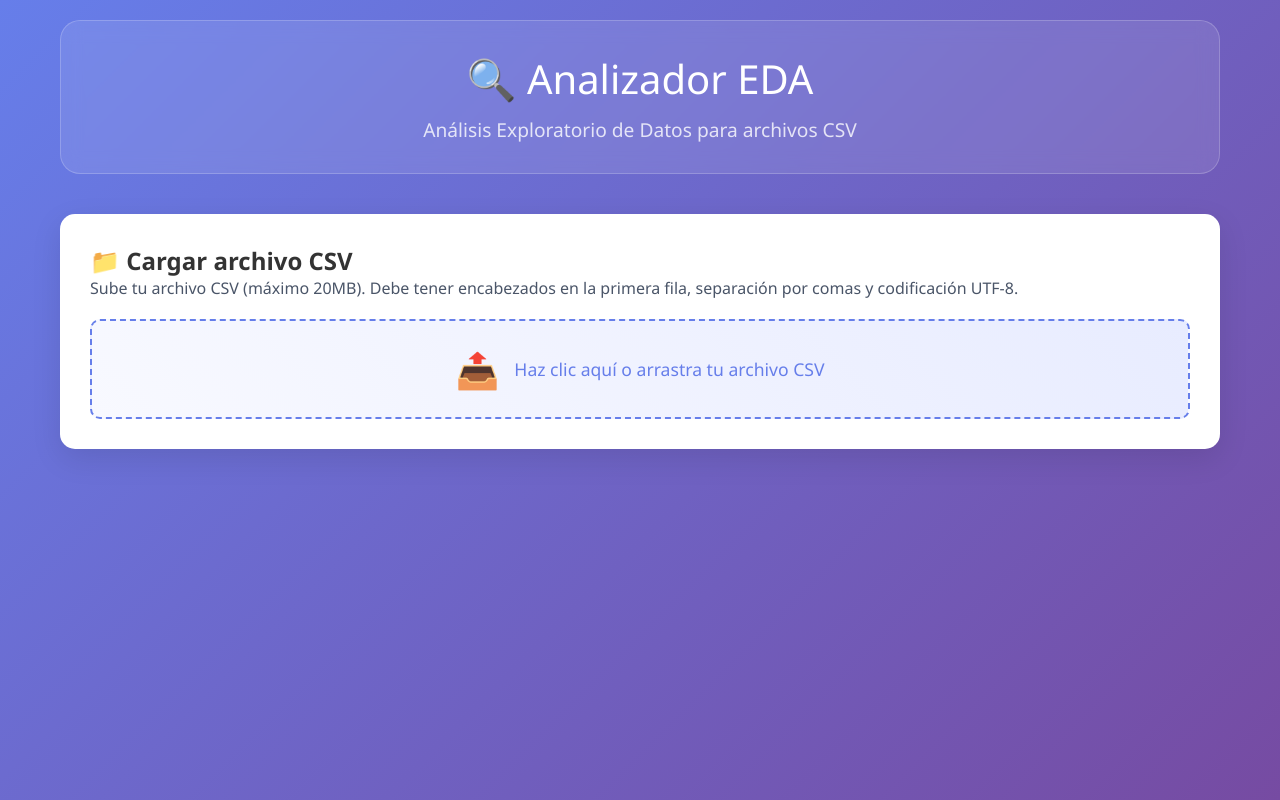
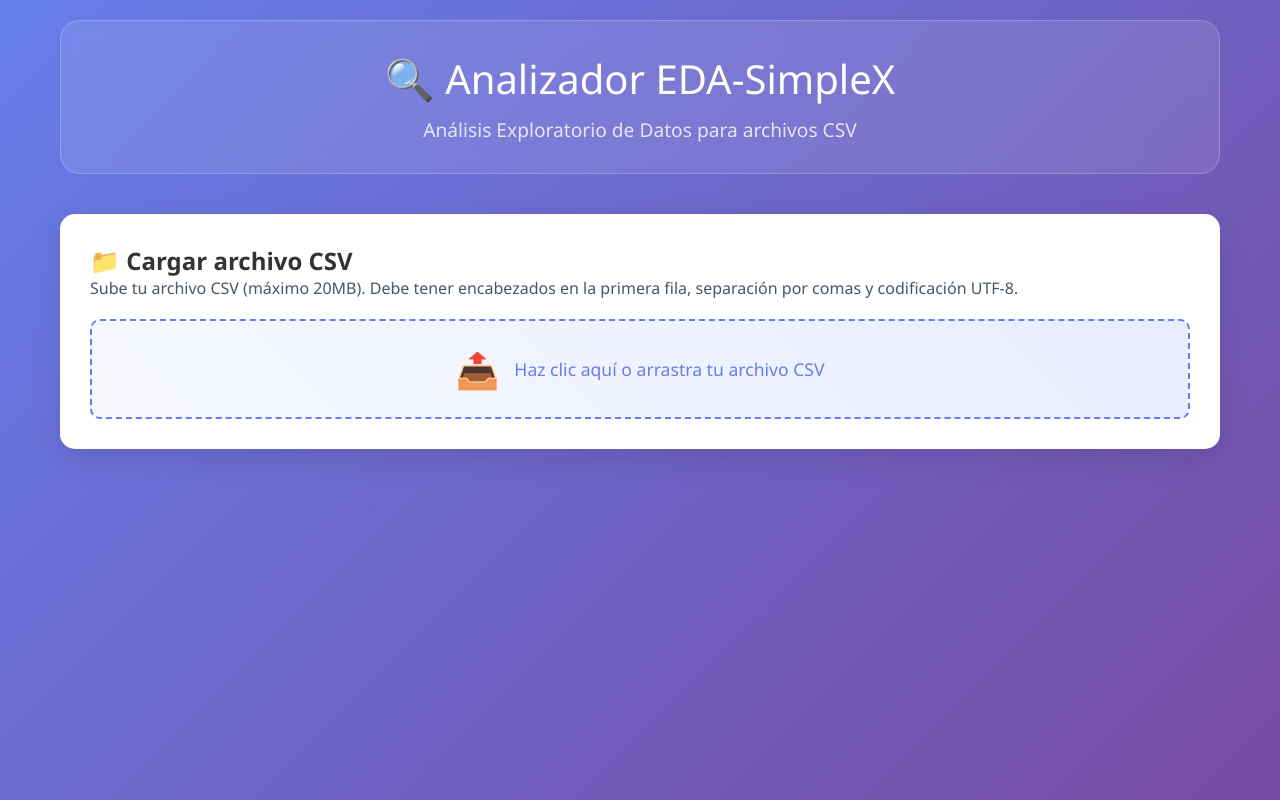
Before and after one commit to pez1970/analyzer_simplex, a plain HTML site: page index.html in a window 1280 px wide. Drawn offline with nearby package versions, Linux system fonts and the light colour scheme.

Commit message:
index.html

```diff
--- a/index.html
+++ b/index.html
@@ -3,7 +3,7 @@
 <head>
     <meta charset="UTF-8">
     <meta name="viewport" content="width=device-width, initial-scale=1.0">
-    <title>Analizador EDA - Análisis Exploratorio de Datos</title>
+    <title>Analizador EDA - SimpleX</title>
     <script src="https://cdnjs.cloudflare.com/ajax/libs/PapaParse/5.4.1/papaparse.min.js"></script>
     <script src="https://cdnjs.cloudflare.com/ajax/libs/Chart.js/3.9.1/chart.min.js"></script>
     <script src="https://cdnjs.cloudflare.com/ajax/libs/lodash.js/4.17.21/lodash.min.js"></script>
@@ -955,7 +955,7 @@
 
     <div class="container">
         <header>
-            <h1>🔍 Analizador EDA</h1>
+            <h1>🔍 Analizador EDA-SimpleX</h1>
             <p class="subtitle">Análisis Exploratorio de Datos para archivos CSV</p>
         </header>
 
```
